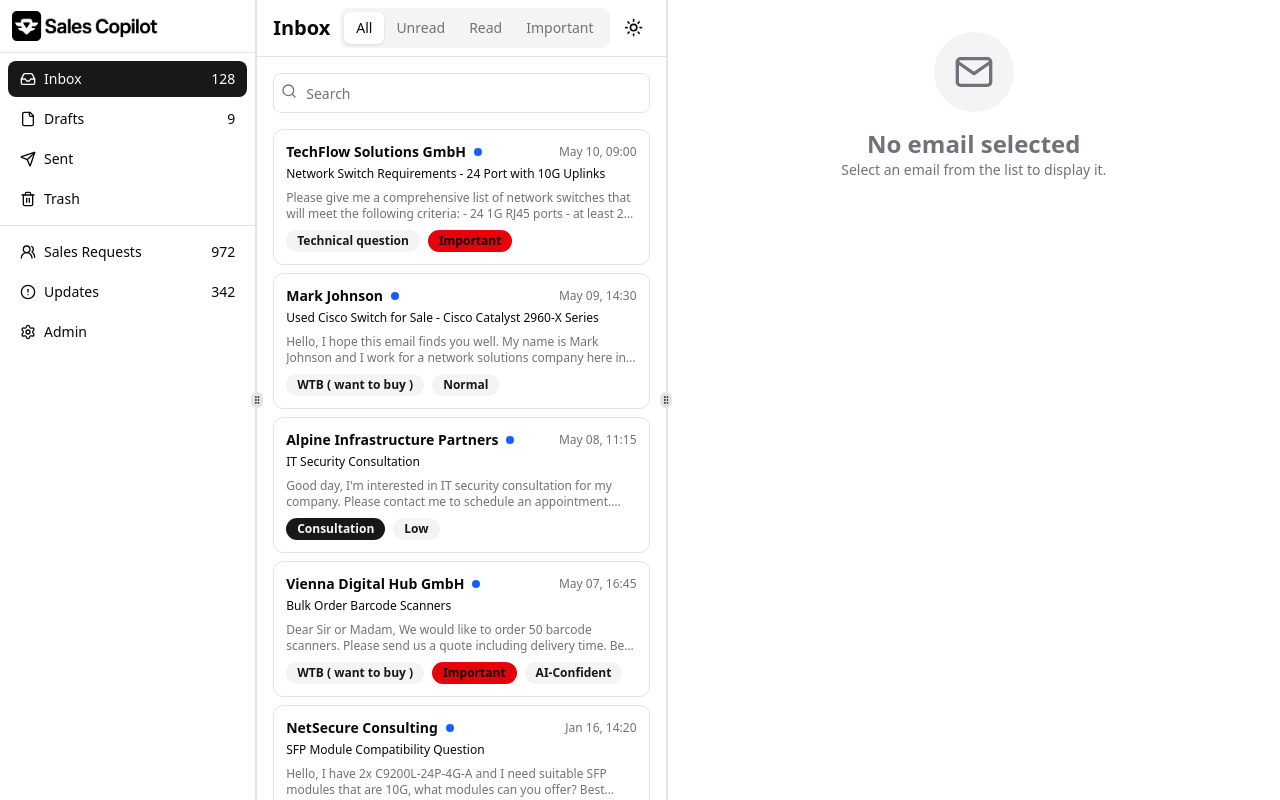
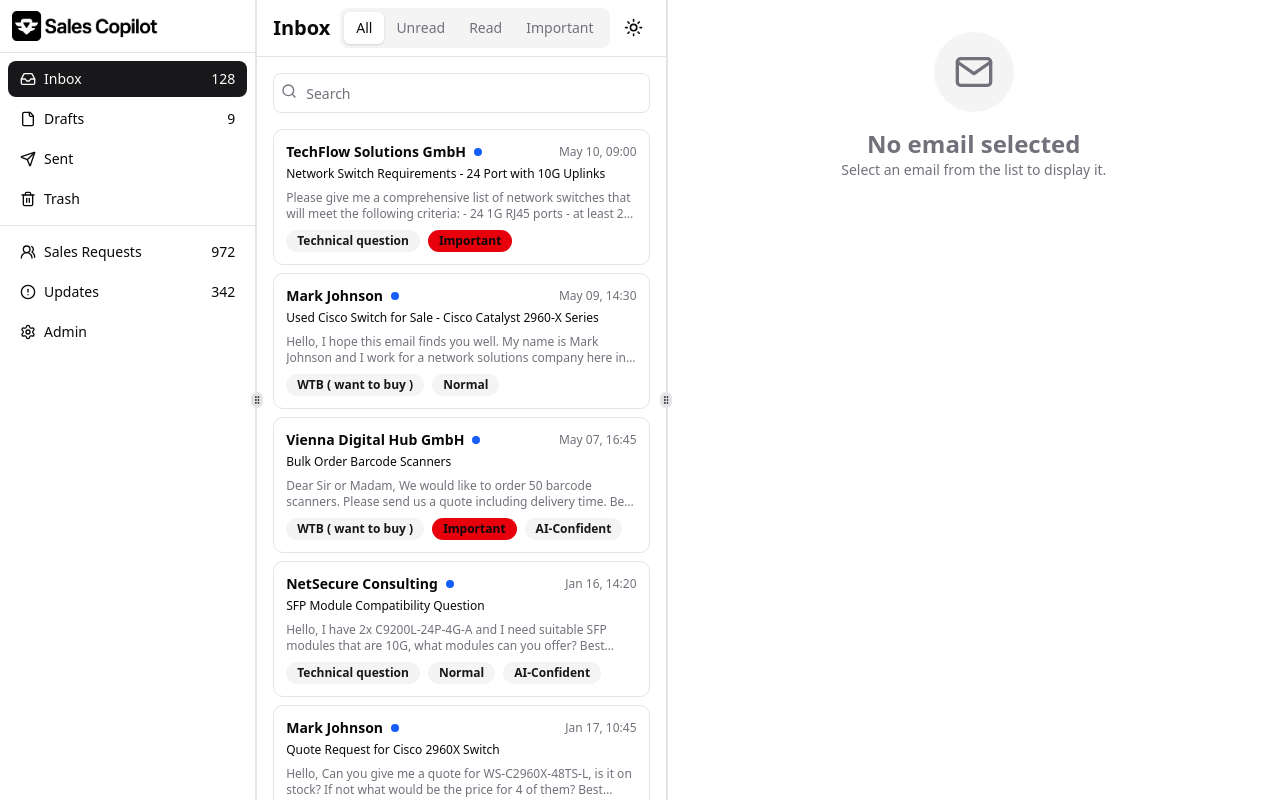
Before and after one commit to apenev/sanboxui, a Next.js app: page / in a window 1280 px wide. Built offline with nearby package versions, Linux system fonts and the light colour scheme.

Commit message:
Remove IT Security Consultation Entry

```diff
--- a/src/data/sales-data.ts
+++ b/src/data/sales-data.ts
@@ -353,70 +353,28 @@ export const salesRequests: SalesRequest[] = [
   },
   {
     id: "3",
-    client: clients[2],
-    subject: "IT Security Consultation",
-    text: "Good day,\n\nI'm interested in IT security consultation for my company. Please contact me to schedule an appointment.\n\nBest regards\nLeo Penev",
-    date: "2024-05-08T11:15:00Z",
+    client: clients[3],
+    subject: "Bulk Order Barcode Scanners",
+    text: "Dear Sir or Madam,\n\nWe would like to order 50 barcode scanners. Please send us a quote including delivery time.\n\nBest regards\nVienna Digital Hub GmbH",
+    date: "2024-05-07T16:45:00Z",
     status: "new",
-    priority: "low",
+    priority: "high",
     thread: {
       id: "thread-3",
       messages: [
         {
           id: "msg-3",
-          from: "contact@leopenev.com",
-          to: "sales@company.com",
-          date: "2024-05-08T11:15:00Z",
-          content: "Good day,\n\nI'm interested in IT security consultation for my company. Please contact me to schedule an appointment.\n\nBest regards\nLeo Penev"
-        }
-      ]
-    },
-    aiAnalysis: {
-      type: "Consultation",
-      confidence: 0.81,
-      marketAnalysis: "Leo Penev runs a smaller consulting company. IT security is a growing market with high demand in the SME segment.",
-      matchingProducts: [products[2]],
-      suggestedPrice: 1990,
-      riskAssessment: {
-        score: 75,
-        factors: ["Smaller order size", "Consulting industry", "New business relationship"]
-      },
-      suggestedResponse: "Good day Mr. Penev,\n\nThank you for your interest in our IT security consultation.\n\n**Our Offer:**\n- Security Audit Basic: [PRICE] $\n- Scope: [SCOPE]\n- Duration: [DURATION]\n- Delivery time: [DELIVERY_TIME]\n\n**Available Appointments:**\n- [APPOINTMENT_1]\n- [APPOINTMENT_2]\n- [APPOINTMENT_3]\n\nWe'd be happy to schedule a non-binding initial consultation.\n\nBest regards\nYour Security Team",
-      placeholders: {
-        "PRICE": "1,990",
-        "SCOPE": "Complete security analysis",
-        "DURATION": "1 week",
-        "DELIVERY_TIME": "Can start immediately",
-        "APPOINTMENT_1": "Next Tuesday",
-        "APPOINTMENT_2": "Next Thursday",
-        "APPOINTMENT_3": "Monday next week"
-      }
-    },
-  },
-  {
-    id: "4",
-    client: clients[3],
-    subject: "Bulk Order Barcode Scanners",
-    text: "Dear Sir or Madam,\n\nWe would like to order 50 barcode scanners. Please send us a quote including delivery time.\n\nBest regards\nLabyPreise AG",
-    date: "2024-05-07T16:45:00Z",
-    status: "new",
-    priority: "high",
-    thread: {
-      id: "thread-4",
-      messages: [
-        {
-          id: "msg-4",
-          from: "contact@labypreise-ag.com",
+          from: "tech@vienna-digital.com",
           to: "sales@company.com",
           date: "2024-05-07T16:45:00Z",
-          content: "Dear Sir or Madam,\n\nWe would like to order 50 barcode scanners. Please send us a quote including delivery time.\n\nBest regards\nLabyPreise AG"
+          content: "Dear Sir or Madam,\n\nWe would like to order 50 barcode scanners. Please send us a quote including delivery time.\n\nBest regards\nVienna Digital Hub GmbH"
         }
       ]
     },
     aiAnalysis: {
       type: "WTB ( want to buy )",
       confidence: 0.95,
-      marketAnalysis: "LabyPreise AG is a premium wholesale customer with excellent payment history. Barcode scanners have stable demand in the retail sector.",
+      marketAnalysis: "Vienna Digital Hub GmbH is a premium customer with excellent payment history. Barcode scanners have stable demand in the retail sector.",
       matchingProducts: [products[3]],
       suggestedPrice: 4450,
       marketData: {
@@ -447,7 +405,7 @@ export const salesRequests: SalesRequest[] = [
     },
   },
   {
-    id: "5",
+    id: "4",
     client: clients[4],
     subject: "SFP Module Compatibility Question",
     text: "Hello,\n\nI have 2x C9200L-24P-4G-A and I need suitable SFP modules that are 10G, what modules can you offer?\n\nBest regards\nNetSecure Consulting",
@@ -455,10 +413,10 @@ export const salesRequests: SalesRequest[] = [
     status: "new",
     priority: "medium",
     thread: {
-      id: "thread-5",
+      id: "thread-4",
       messages: [
         {
-          id: "msg-5",
+          id: "msg-4",
           from: "procurement@netsecure.de",
           to: "sales@company.com",
           date: "2024-01-16T14:20:00Z",
@@ -487,29 +445,29 @@ export const salesRequests: SalesRequest[] = [
     },
   },
   {
-    id: "6",
+    id: "5",
     client: clients[1],
     subject: "Quote Request for Cisco 2960X Switch",
-    text: "Hello,\n\nCan you give me a quote for WS-C2960X-48TS-L, is it on stock? If not what would be the price for 4 of them?\n\nBest regards\nDataCore Networks AG",
+    text: "Hello,\n\nCan you give me a quote for WS-C2960X-48TS-L, is it on stock? If not what would be the price for 4 of them?\n\nBest regards\nMark Johnson",
     date: "2024-01-17T10:45:00Z",
     status: "new",
     priority: "high",
     thread: {
-      id: "thread-6",
+      id: "thread-5",
       messages: [
         {
-          id: "msg-6",
-          from: "purchasing@datacore-networks.com",
+          id: "msg-5",
+          from: "mjohnson@technet-solutions-example.com",
           to: "sales@company.com",
           date: "2024-01-17T10:45:00Z",
-          content: "Hello,\n\nCan you give me a quote for WS-C2960X-48TS-L, is it on stock? If not what would be the price for 4 of them?\n\nBest regards\nDataCore Networks AG"
+          content: "Hello,\n\nCan you give me a quote for WS-C2960X-48TS-L, is it on stock? If not what would be the price for 4 of them?\n\nBest regards\nMark Johnson"
         }
       ]
     },
     aiAnalysis: {
       type: "RFQ ( Request for Quote )",
       confidence: 0.94,
-      marketAnalysis: "DataCore Networks AG is a premium telecommunications customer with excellent payment history and high-value orders. Cisco switches are in high demand in the enterprise market.",
+      marketAnalysis: "Mark Johnson from TechNet Solutions LLC is requesting a quote for Cisco switches. This appears to be a legitimate purchase inquiry from a network solutions company.",
       matchingProducts: [products[6]],
       suggestedPrice: 11400,
       marketData: {
@@ -520,13 +478,13 @@ export const salesRequests: SalesRequest[] = [
           { competitor: "NetworkPro", price: 2920 },
           { competitor: "CiscoPartner", price: 2880 }
         ],
-        recommendation: "Competitive pricing for premium customer with volume potential."
+        recommendation: "Competitive pricing for business customer with volume potential."
       },
       riskAssessment: {
-        score: 95,
-        factors: ["Premium customer", "Excellent payment history", "High-value orders", "Telecommunications industry"]
+        score: 75,
+        factors: ["New business relationship", "Network solutions industry", "Volume inquiry", "Professional request"]
       },
-      suggestedResponse: "Hello DataCore Networks AG,\n\nThank you for your inquiry about the Cisco Catalyst 2960X-48TS-L switch.\n\n**Stock Status & Quote:**\nYes, we have it on stock but we have just 2 units available. We could provide 2 more within 5 business days.\n\n**Pricing for 4 units:**\n- Unit price: [UNIT_PRICE] $\n- Total for 4 units: [TOTAL_PRICE] $ (net)\n- Volume discount: [DISCOUNT]% applied\n\n**Delivery Schedule:**\n- [IMMEDIATE_STOCK] units: [IMMEDIATE_DELIVERY]\n- [ADDITIONAL_STOCK] units: [ADDITIONAL_DELIVERY]\n\n**Product Specifications:**\n- [PORTS]\n- [FEATURES]\n- [WARRANTY]\n\n**Additional Services:**\n- [SERVICE_1]\n- [SERVICE_2]\n\nGiven your status as a premium customer, we can offer expedited delivery for the additional units if needed.\n\nBest regards\nYour Sales Team",
+      suggestedResponse: "Hello Mark Johnson,\n\nThank you for your inquiry about the Cisco Catalyst 2960X-48TS-L switch.\n\n**Stock Status & Quote:**\nYes, we have it on stock but we have just 2 units available. We could provide 2 more within 5 business days.\n\n**Pricing for 4 units:**\n- Unit price: [UNIT_PRICE] $\n- Total for 4 units: [TOTAL_PRICE] $ (net)\n- Volume discount: [DISCOUNT]% applied\n\n**Delivery Schedule:**\n- [IMMEDIATE_STOCK] units: [IMMEDIATE_DELIVERY]\n- [ADDITIONAL_STOCK] units: [ADDITIONAL_DELIVERY]\n\n**Product Specifications:**\n- [PORTS]\n- [FEATURES]\n- [WARRANTY]\n\n**Additional Services:**\n- [SERVICE_1]\n- [SERVICE_2]\n\nWe'd be happy to discuss your networking requirements further.\n\nBest regards\nYour Sales Team",
       placeholders: {
         "UNIT_PRICE": "2,850",
         "TOTAL_PRICE": "10,830",
@@ -539,7 +497,7 @@ export const salesRequests: SalesRequest[] = [
         "FEATURES": "Layer 2 switching, PoE+, Stackable",
         "WARRANTY": "Cisco limited lifetime warranty",
         "SERVICE_1": "Free configuration assistance",
-        "SERVICE_2": "Priority technical support"
+        "SERVICE_2": "Technical support included"
       }
     },
   },
```
